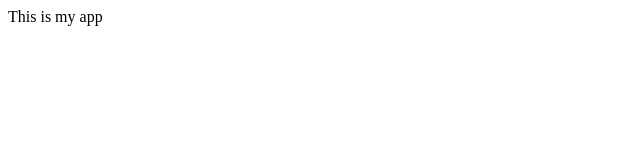
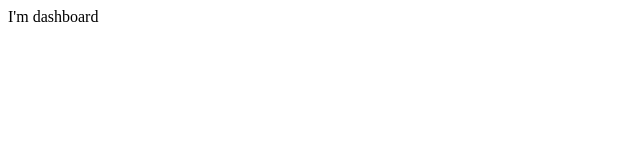
Before and after one commit to moguelor/futurestay-challenge-project, a React (Create React App) app: page /dashboard in a window 1280 px wide. Shown: the top 160 px of the page, without its empty margins (0-640 px from the left). Built offline with nearby package versions, Linux system fonts and the light colour scheme.

Commit message:
Added routing with react-router-dom

```diff
--- a/package.json
+++ b/package.json
@@ -8,6 +8,7 @@
     "@testing-library/user-event": "^12.1.10",
     "react": "^17.0.1",
     "react-dom": "^17.0.1",
+    "react-router-dom": "^5.2.0",
     "react-scripts": "4.0.1",
     "web-vitals": "^0.2.4"
   },
--- a/src/App.js
+++ b/src/App.js
@@ -1,9 +1,15 @@
+import { BrowserRouter as Router, Route, Switch } from "react-router-dom";
+import * as dashboard from "./dashboard";
+import { NotFoundPage } from "./common/components";
 
 function App() {
   return (
-    <div>
-      This is my app
-    </div>
+    <Router>
+      <Switch>
+        <Route exact path="/dashboard" component={dashboard.Container} />
+        <Route component={NotFoundPage} />
+      </Switch>
+    </Router>
   );
 }
 
--- /dev/null
+++ b/src/common/components/NotFoundPage.js
@@ -0,0 +1,7 @@
+import React from "react";
+
+const NotFoundPage = () => {
+  return <div>Page Not found</div>;
+};
+
+export default NotFoundPage;
--- /dev/null
+++ b/src/common/components/index.js
@@ -0,0 +1 @@
+export { default as NotFoundPage} from './NotFoundPage';
--- /dev/null
+++ b/src/dashboard/Container.js
@@ -0,0 +1,11 @@
+import React from 'react';
+
+const Container = () => {
+    return (
+        <div>
+            I'm dashboard
+        </div>
+    );
+}
+
+export default Container;
--- /dev/null
+++ b/src/dashboard/index.js
@@ -0,0 +1 @@
+export { default as Container } from './Container';
```
Also changed, not shown: 2 other files (tests, documents, lock files or other folders).
